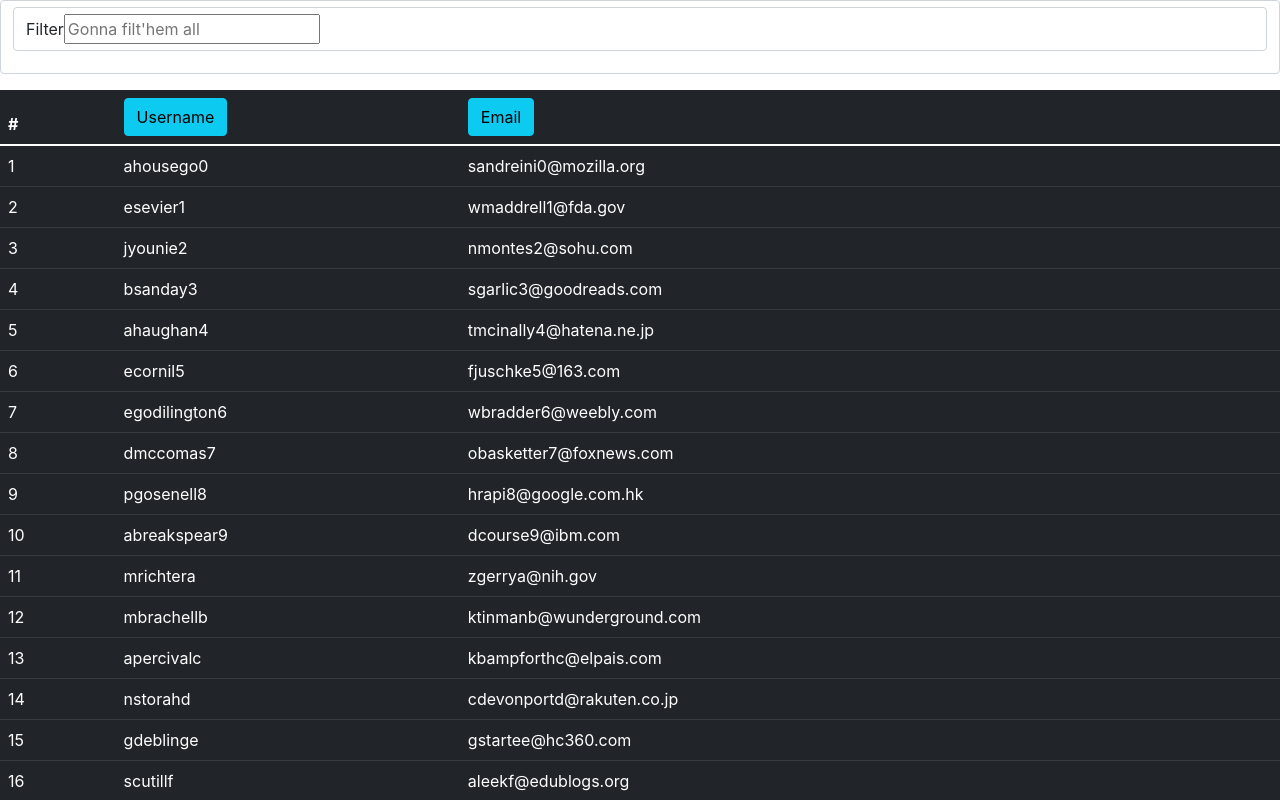
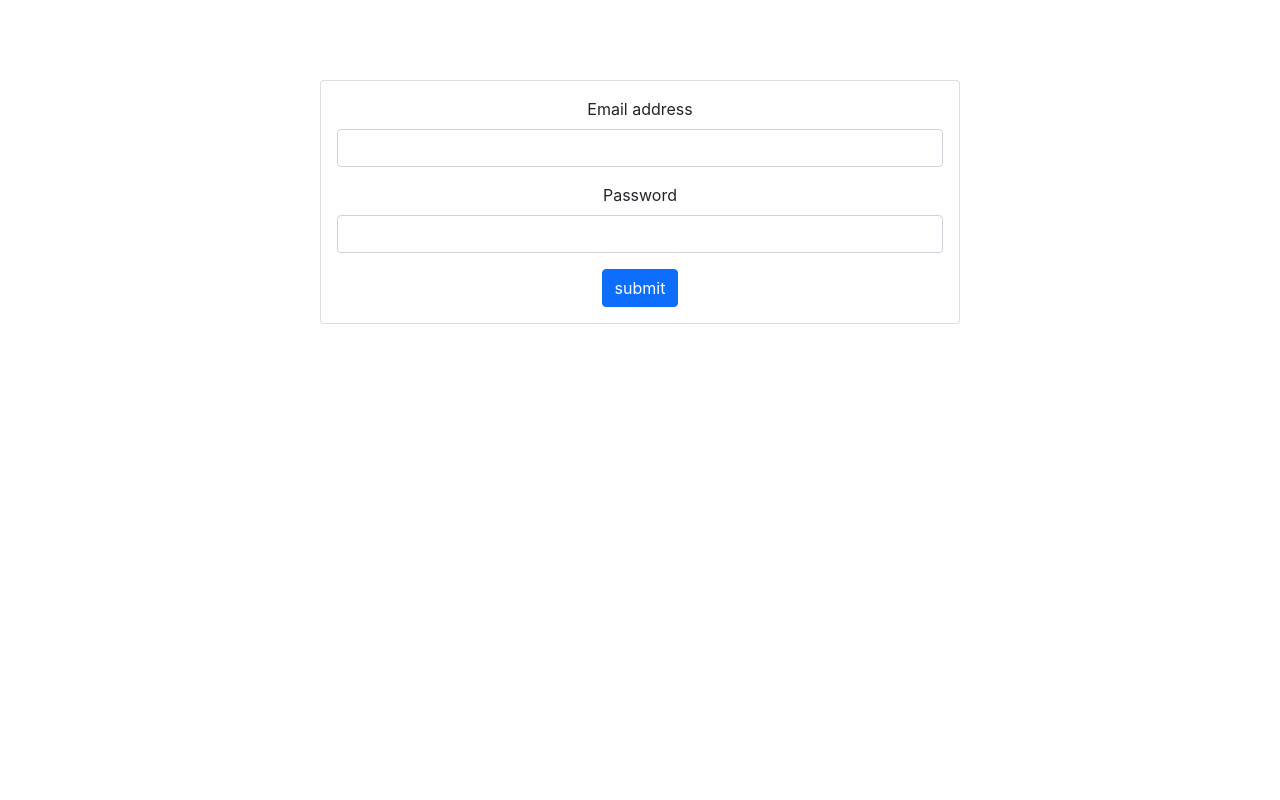
Before and after one commit to CovaciRao/orange, a React (Create React App) app: page / in a window 1280 px wide. Shown: the top 800 px of the page. Built offline with nearby package versions, Linux system fonts and the light colour scheme.

Commit message:
get user

```diff
--- a/src/App.js
+++ b/src/App.js
@@ -1,6 +1,6 @@
 import React from 'react';
 import './App.css';
-import DataLand from './DataLand/DataLand';
+import StorageLand from './StorageLand/StorageLand';
 
 class App extends React.Component {
   constructor(props) {
@@ -19,11 +19,7 @@ class App extends React.Component {
   render() {
     return (
       <div className="App">
-        {/* <button onClick={this.MoreOranges}>AdaugaProtocale</button>
-        <OrangeCounter protocale={this.state.counter}/> */}
-        {/* <ArrayLand /> */}
-        {/* <UserList /> */}
-        <DataLand />
+        <StorageLand />
       </div>
     );
   }
--- a/src/FormControl/FormControl.js
+++ b/src/FormControl/FormControl.js
@@ -1,12 +1,20 @@
 import React from 'react';
+import SubmitFormButton from '../SubmitFormButton/SubmitFormButton';
 import './FormControl.css';
 
 function FormControl(props) {
  return (
-  <div className="form-control">
-    <label htmlFor="filterBox">Filter</label>
-    <input name="filterBox" id="filterBox" type="text" placeholder="Gonna filt'hem all" onChange={props.setFilterValue} />
-  </div>
+  <form>
+    <div class="mb-3">
+      <label for="exampleInputEmail1" class="form-label">Email address</label>
+      <input type="email" class="form-control" id="exampleInputEmail1" />
+    </div>
+    <div class="mb-3">
+      <label for="exampleInputPassword1" class="form-label">Password</label>
+      <input type="password" class="form-control" id="exampleInputPassword1" />
+    </div>
+    <SubmitFormButton theme={"btn btn-primary"} type={"submit"} label={"submit"}/>
+  </form>
  );
 }
 
--- /dev/null
+++ b/src/StorageLand/StorageLand.css
@@ -0,0 +1,4 @@
+.card {
+    margin: 5rem auto;
+    width: 50%;
+}
--- /dev/null
+++ b/src/StorageLand/StorageLand.js
@@ -0,0 +1,15 @@
+import React from 'react';
+import FormControl from '../FormControl/FormControl';
+import './StorageLand.css';
+
+function StorageLand(props) {
+    return(
+      <div class="card text-center">
+        <div class="card-body">
+          <FormControl />
+        </div>
+      </div>
+    )
+}
+
+export default StorageLand;
```
